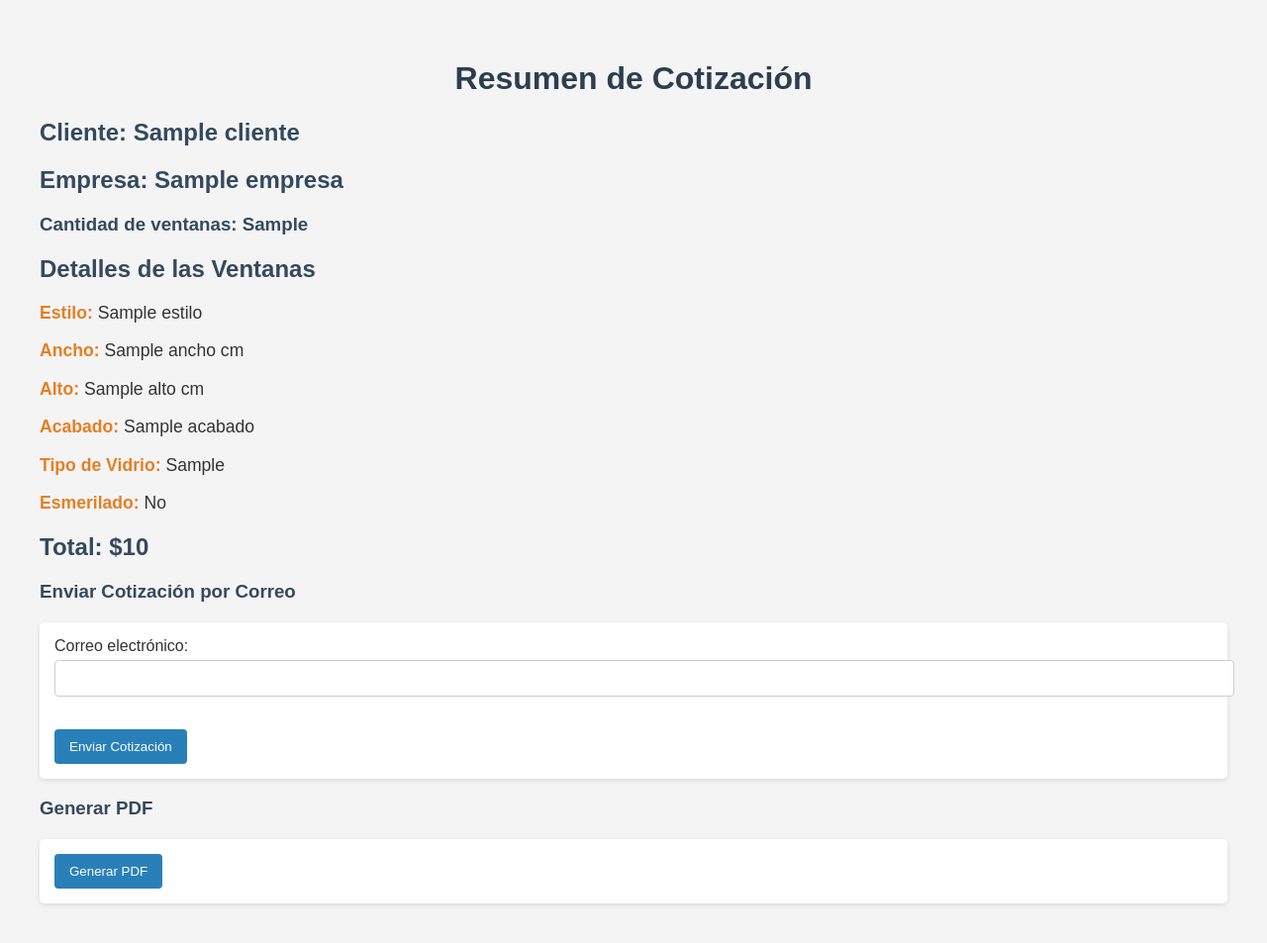
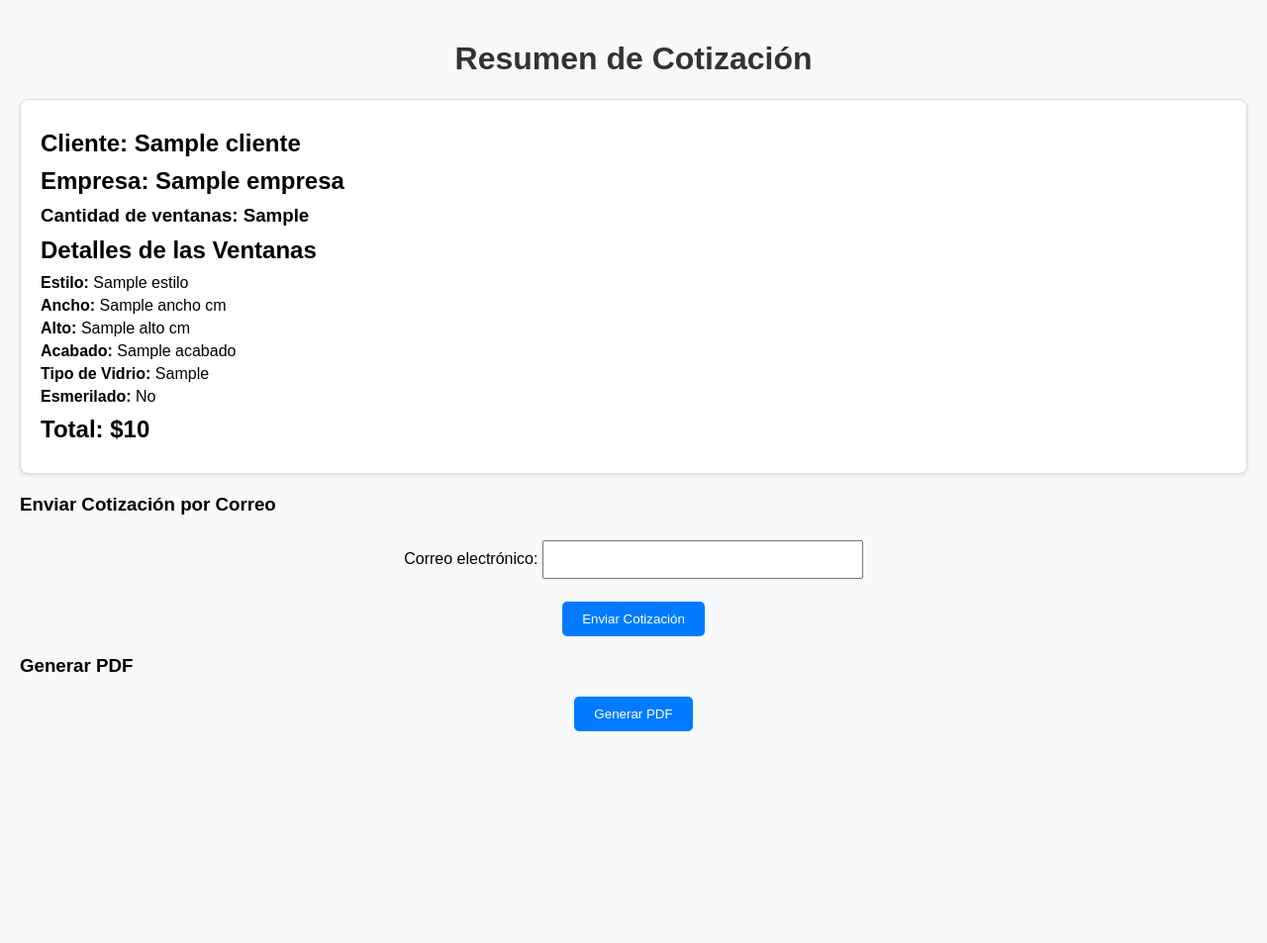
Before and after one commit to I-AKBAR-I/Proyecto_Cotizacion, a Flask app: template app/templates/resumen.html in a window 1280 px wide. Shown: the whole page at 99% size. After the commit the page ends 739 px from the top, so only its background shows below. Run offline with Flask 3, Linux system fonts and the light colour scheme; the template is opened without the code that fills it: most values are stand-ins (such as "Sample title", 1, 10 or a date in 2020).

Commit message:
Update resumen.css

```diff
--- a/app/static/resumen.css
+++ b/app/static/resumen.css
@@ -1,58 +1,54 @@
 body {
     font-family: Arial, sans-serif;
-    margin: 20px;
+    margin: 0;
     padding: 20px;
-    background-color: #f4f4f4;
+    background-color: #f8f9fa;
+}
+
+h1 {
+    text-align: center;
     color: #333;
 }
 
-h1 {
-    color: #2c3e50;
+.recuadro {
+    background-color: #ffffff;
+    border: 1px solid #dddddd;
+    border-radius: 8px;
+    padding: 20px;
+    margin: 20px 0;
+    box-shadow: 0 2px 4px rgba(0, 0, 0, 0.1);
+}
+
+.recuadro h2, .recuadro h3 {
+    margin: 10px 0;
+}
+
+.recuadro p {
+    margin: 5px 0;
+}
+
+form {
+    margin-top: 20px;
     text-align: center;
 }
 
-h2, h3 {
-    color: #34495e;
-}
-
-p {
-    font-size: 1.1em;
-}
-
-strong {
-    color: #e67e22;
-}
-
-form {
-    background-color: #fff;
-    padding: 15px;
-    border-radius: 5px;
-    box-shadow: 0 2px 5px rgba(0, 0, 0, 0.1);
-    margin-top: 20px;
-}
-
-label {
-    display: block;
-    margin-bottom: 5px;
-}
-
 input[type="email"] {
-    width: 100%;
     padding: 10px;
-    margin-bottom: 15px;
-    border: 1px solid #ccc;
-    border-radius: 4px;
+    margin: 5px 0;
+    width: 80%;
+    max-width: 300px;
 }
 
 button {
-    background-color: #2980b9;
-    color: #fff;
-    padding: 10px 15px;
+    padding: 10px 20px;
+    background-color: #007bff;
+    color: white;
     border: none;
-    border-radius: 4px;
+    border-radius: 5px;
     cursor: pointer;
+    transition: background-color 0.3s;
 }
 
 button:hover {
-    background-color: #3498db;
+    background-color: #0056b3;
 }
```
